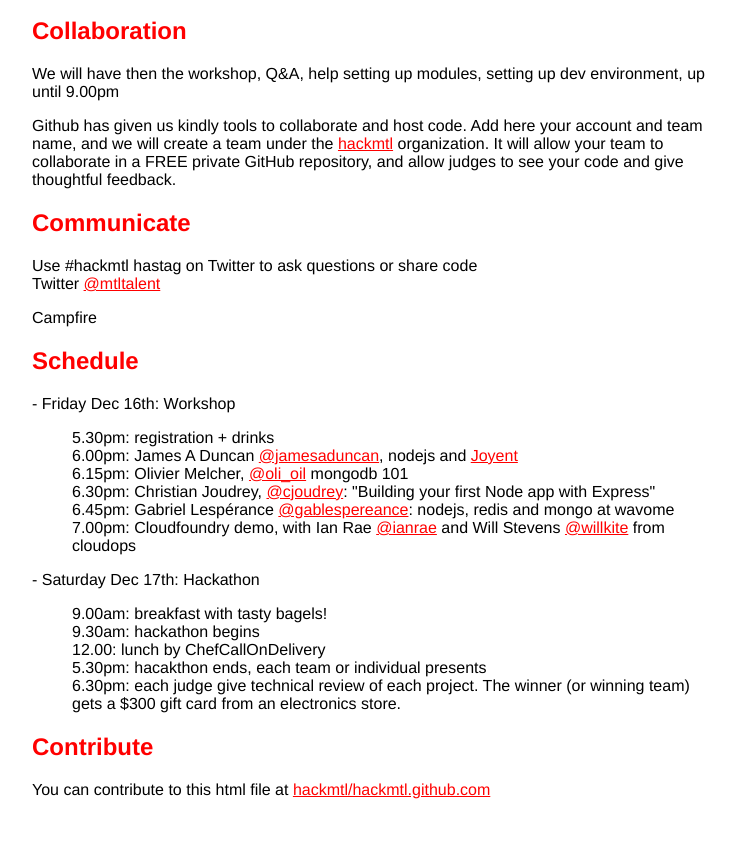
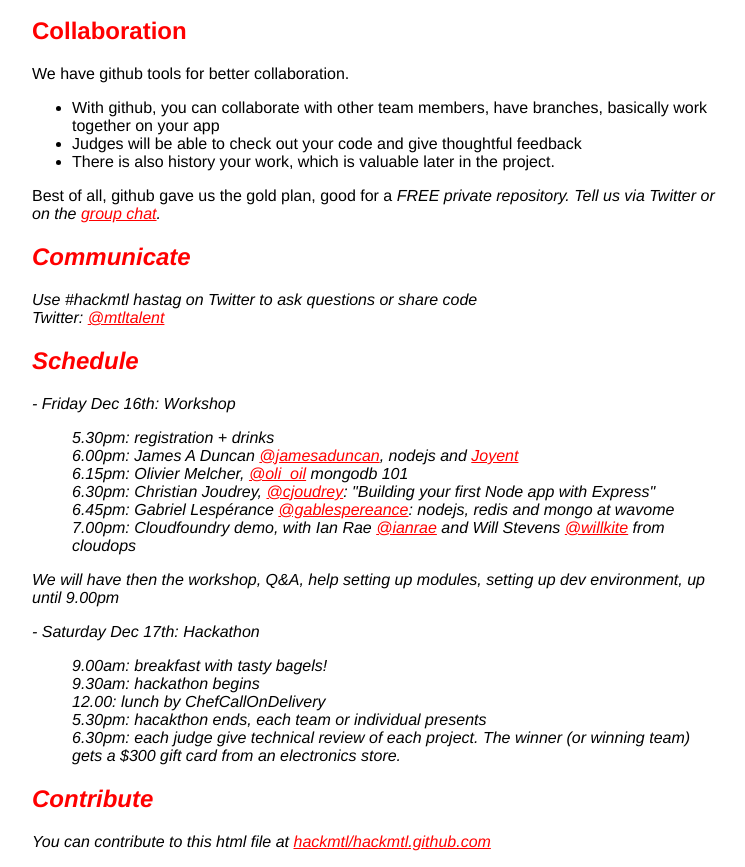
Before and after one commit to hackmtl/hackmtl.github.com, a plain HTML site: page index.html in a window 1280 px wide. Shown: the part 61-928 px from the top of the page, without its empty margins (258-1003 px from the left). Before the commit the page ends 876 px from the top, so only its background shows below. Drawn offline with Linux system fonts and the light colour scheme.

Commit message:
convore link + github benefits

```diff
--- a/index.html
+++ b/index.html
@@ -17,14 +17,17 @@ italic; } </style> </head>
 href="https://mtlstartuptalent.com">#mtlstartuptalent</a></span></h1>
 
  <h2>Collaboration</h2>
- <p>We will have then the workshop, Q&A, help setting up modules, setting up dev environment, up until 9.00pm</p>
- <p>Github has given us kindly tools to collaborate and host code. Add here your account and team name, and we will create a team under the
-<a href="http://github.com/hackmtl">hackmtl</a> organization. It will allow your team to collaborate in a FREE private GitHub repository, and allow judges to see your code and give thoughtful feedback.</p>
+ <p>We have github tools for better collaboration.</p>
+ <ul>
+	<li>With github, you can collaborate with other team members, have branches, basically work together on your app</li>
+	<li>Judges will be able to check out your code and give thoughtful feedback</li>
+	<li>There is also history your work, which is valuable later in the project.</li>
+ </ul>
+ <p>Best of all, github gave us the gold plan, good for a <em>FREE private<em> repository. Tell us via Twitter or on the <a href="https://convore.com/hackmtl/">group chat</a>.</p>
 
  <h2>Communicate</h2>
- <p>Use #hackmtl hastag on Twitter to ask questions or share code</a><br/> Twitter <a
+ <p>Use #hackmtl hastag on Twitter to ask questions or share code</a><br/> Twitter: <a
 href="http://twitter.com/mtltalent">@mtltalent</a></p>
- <p>Campfire</p>
 
  <h2>Schedule</h2>
 
@@ -35,6 +38,7 @@ and <a href="http://joyent.com">Joyent</a><br/> 6.15pm: Olivier Melcher, <a href
 href="http://twitter.com/cjoudrey">@cjoudrey</a>: "Building your first Node app with Express"<br/> 6.45pm: Gabriel Lespérance <a href="http://twitter.com/gablespereance">@gablespereance</a>: nodejs,
 redis and mongo at wavome<br/> 7.00pm: Cloudfoundry demo, with Ian Rae <a href="http://twitter.com/ianrae">@ianrae</a> and Will Stevens <a href="http://twitter.com/willkite">@willkite</a> from cloudops</blockquote>
 
+<p>We will have then the workshop, Q&A, help setting up modules, setting up dev environment, up until 9.00pm</p>
 
 
  <p>- Saturday Dec 17th: Hackathon</p>
@@ -43,8 +47,6 @@ redis and mongo at wavome<br/> 7.00pm: Cloudfoundry demo, with Ian Rae <a href="
 hacakthon ends, each team or individual presents<br/> 6.30pm: each judge give technical review of each project. The winner (or winning team)
 gets a $300 gift card from an electronics store.</blockquote>
 
-
-
  <h2>Contribute</h2>
 
  <p>You can contribute to this html file at <a href="http://github.com/hackmtl/hackmtl.github.com">hackmtl/hackmtl.github.com</a></p>
```
